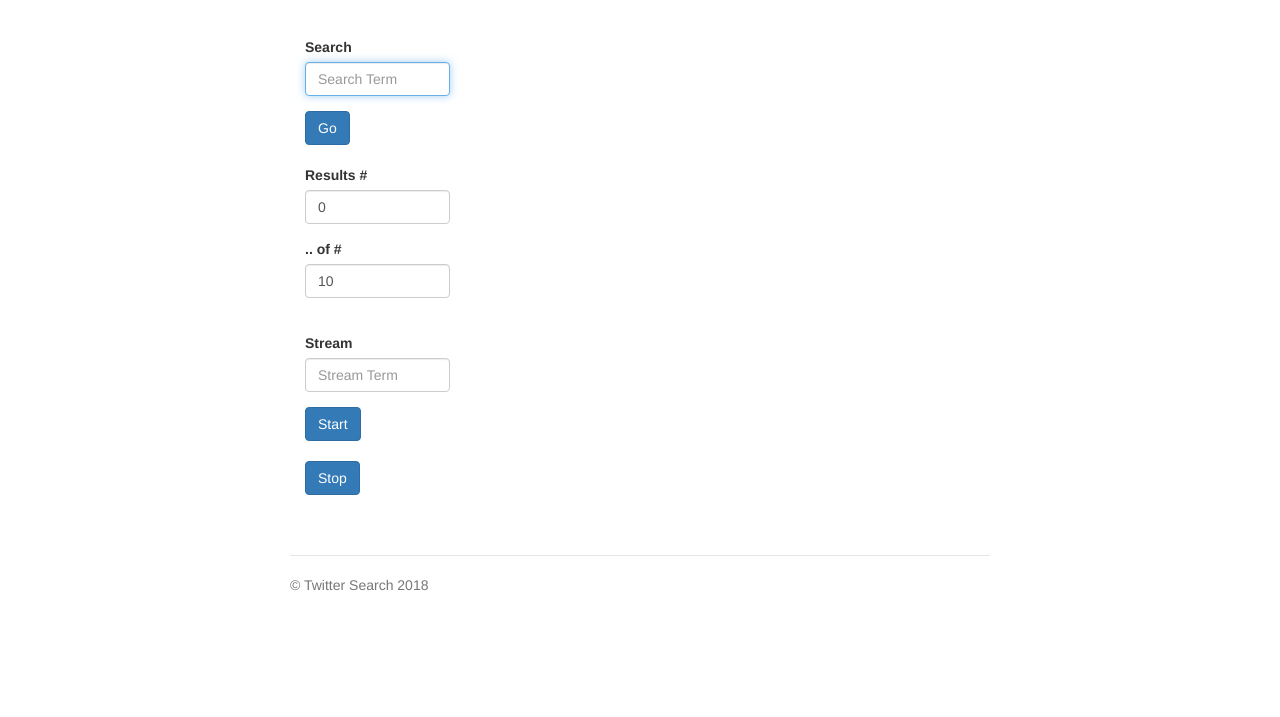
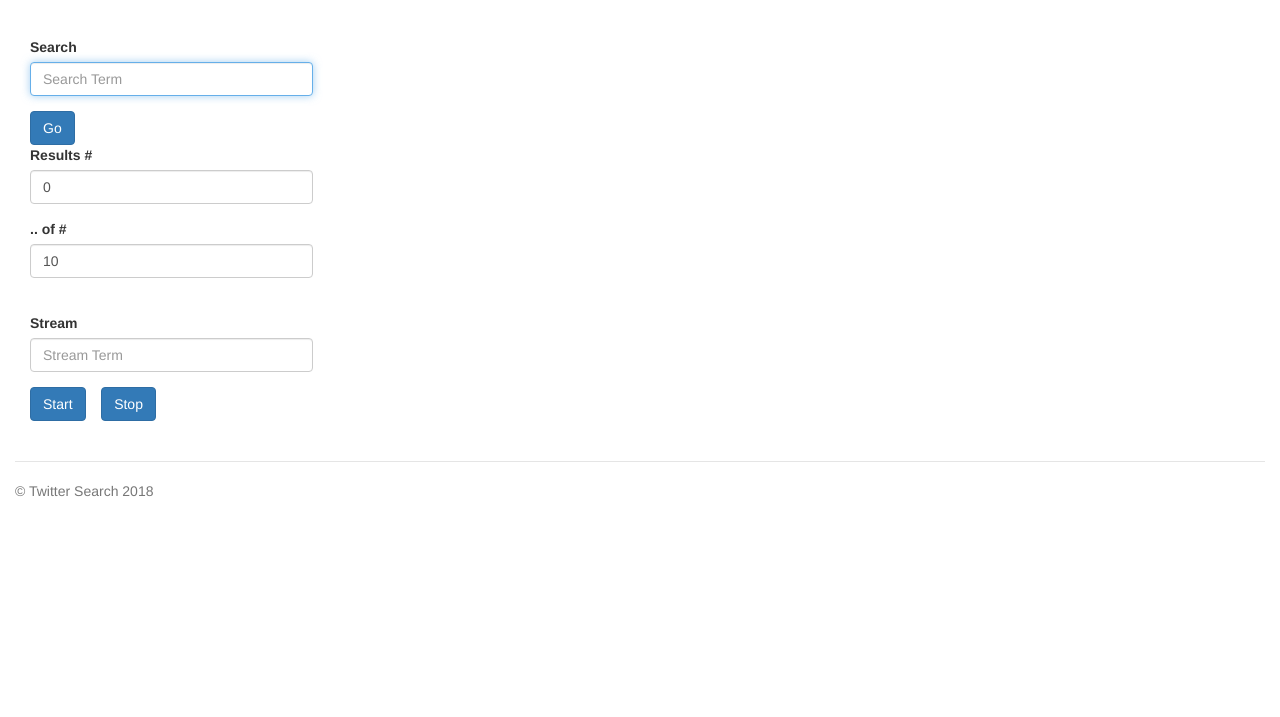
Before and after one commit to davewilcox3/twitter-dash-app, a website: page View/index.html in a window 1280 px wide. Shown: the part 83-800 px from the top of the page. Drawn offline with Linux system fonts and the light colour scheme; files that its build step writes are made by us from their sources; files whose address does not match are found by name.

Commit message:
updated forms & ajax calls

```diff
--- a/View/index.html
+++ b/View/index.html
@@ -12,7 +12,7 @@
 
   </head>
   <body>
-    <div class="container">
+    <div class="container-fluid">
       <div class="header" id="menu">
 
         <ul class="nav nav-pills pull-right">
@@ -23,18 +23,17 @@
           <li ><a href="index.html">Home</a></li>
         </ul>
 
-        <h3 class="text-muted">Twitter Dashboard Application</h3>
+        <h3 class="text-muted">Twitter Stream and Search </h3>
       </div>
 
       <div class="row marketing">
         <div class="col-sm-3">
-          <form role="form" id="your-form" method="get">
             <div class="form-group">
               <label>Search</label>
               <input name="search" id="search" value="" type="text" class="form-control" autofocus required value="" placeholder="Search Term">
             </div>
-            <input value="Go" name="send" id="send" type="submit" class="btn btn-default btn-primary"  />
-          </form>
+            <a href="#" id="goAction" class="btn btn-default btn-primary">Go</a>
+
           <br>
 
           <form role="form" id="results-page" method="get">
@@ -50,17 +49,13 @@
             </div>
           </form>
           <br>
-          <form role="form" id="stream-start-form" method="get">
             <div class="form-group">
               <label>Stream</label>
               <input name="stream" id="stream" value="" type="text" class="form-control" autofocus required value="" placeholder="Stream Term">
             </div>
-            <input value="Start" name="start-stream" id="start-stream" type="submit" class="btn btn-default btn-primary"  />
-          </form>
-          <br>
-          <form role="form" id="stream-stop-form" method="get">
-            <input value="Stop" name="stop-stream" id="stop-stream" type="submit" class="btn btn-default btn-primary"  />
-          </form>
+            <a href="#" id="startStream" class="btn btn-default btn-primary">Start</a>
+            &nbsp;&nbsp;
+            <a href="#" id="stopStream" class="btn btn-default btn-primary">Stop</a>
           <br>
 
 
@@ -92,8 +87,7 @@ var results_per_page = document.getElementById('results-per-page');
 var results_marker = document.getElementById('results-marker');
 
     $(function() {
-              $('#your-form').on('submit',function(e){
-                e.preventDefault();
+          $('#goAction').on('click',function(){
                 $('#spinner').show();
 
                 $.ajax({
@@ -126,11 +120,7 @@ var results_marker = document.getElementById('results-marker');
                    $('#spinner').hide();
                 });
             });
-    });
-
-    $(function() {
-            $('#stream-start-form').on('submit',function(e){
-            e.preventDefault();
+            $('#startStream').on('click',function(){
             $('#spinner').show();
 
             $.ajax({
@@ -140,11 +130,8 @@ var results_marker = document.getElementById('results-marker');
               dataType: "json"
             })
           });
-    });
 
-    $(function() {
-            $('#stream-stop-form').on('submit',function(e){
-            e.preventDefault();
+            $('#stopStream').on('click',function(e){
             $('#spinner').show();
 
             $.ajax({
```
